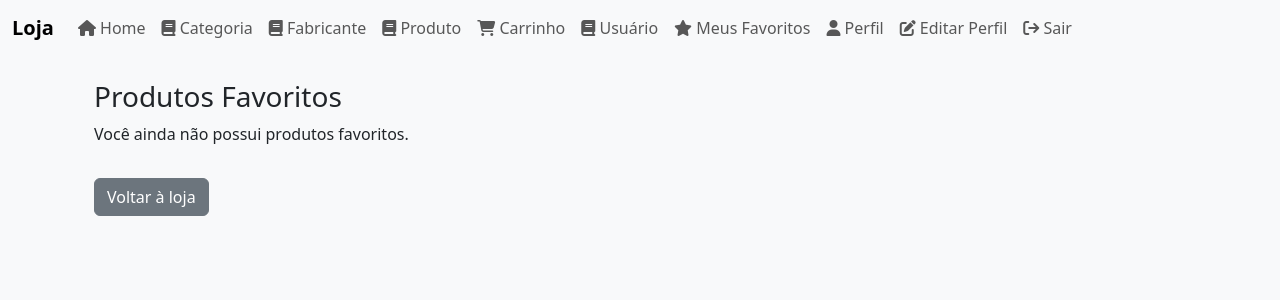
After one commit to jg-016/projeto3, a Django app: page /favorito/ in a window 1280 px wide. The commit adds this page. Shown: the top 300 px of the page. Run offline with Django 4.2, Linux system fonts and the light colour scheme; a user stored in the database is signed in; data comes from the database, SQL or seed files in the repository; both versions use the stored data as it was after the commit.

Commit message:
capitulo20 + alterações

```diff
--- a/projeto3-main/loja/models/__init__.py
+++ b/projeto3-main/loja/models/__init__.py
@@ -3,5 +3,6 @@ from .Categoria import Categoria
 from .Produto import Produto
 from .Usuario import Usuario
 from .Carrinho import Carrinho, CarrinhoItem
+from .Favorito import Favorito
 
-__all__ = ['Fabricante', 'Categoria', 'Produto', 'Usuario', 'Carrinho', 'CarrinhoItem']
+__all__ = ['Fabricante', 'Categoria', 'Produto', 'Usuario', 'Carrinho', 'CarrinhoItem', 'Favorito']
--- a/projeto3-main/loja/templates/carrinho/carrinho-listar.html
+++ b/projeto3-main/loja/templates/carrinho/carrinho-listar.html
@@ -20,7 +20,11 @@
     {% for item in itens %}
       <div class="row align-items-center py-2 border-bottom">
         <div class="col-md-3">{{ item.produto.produto }}</div>
-        <div class="col-md-2">{{ item.quantidade }}</div>
+        <div class="col-md-2">
+          <a href="{% url 'diminuir_quantidade' item.id %}" class="btn btn-secondary btn-sm">-</a>
+          {{ item.quantidade }}
+          <a href="{% url 'adicionar_quantidade' item.id %}" class="btn btn-primary btn-sm">+</a>
+        </div>
         <div class="col-md-2">R$ {{ item.preco|floatformat:2 }}</div>
         <div class="col-md-2">R$ {{ item.total|floatformat:2 }}</div>
         <div class="col-md-3">
--- /dev/null
+++ b/projeto3-main/loja/templates/favoritos/favoritos-listar.html
@@ -0,0 +1,25 @@
+{% extends 'loja/base.html' %}
+
+{% block title %}Favoritos{% endblock %}
+
+{% block content %}
+<div class="container">
+  <h3>Produtos Favoritos</h3>
+
+  {% if favoritos %}
+    {% for favorito in favoritos %}
+      <div class="row border-bottom py-2 align-items-center">
+        <div class="col-md-4">{{ favorito.produto.produto }}</div>
+        <div class="col-md-3">R$ {{ favorito.produto.preco|floatformat:2 }}</div>
+        <div class="col-md-3">
+          <a href="{% url 'create_carrinhoitem' favorito.produto.id %}" class="btn btn-primary btn-sm">Comprar</a>
+        </div>
+      </div>
+    {% endfor %}
+  {% else %}
+    <p>Você ainda não possui produtos favoritos.</p>
+  {% endif %}
+
+  <a href="{% url 'home' %}" class="btn btn-secondary mt-3">Voltar à loja</a>
+</div>
+{% endblock %}
--- a/projeto3-main/loja/templates/loja/base.html
+++ b/projeto3-main/loja/templates/loja/base.html
@@ -50,6 +50,11 @@
             </li>
             {% if user.is_authenticated %}
               <li class="nav-item">
+                <a class="nav-link" href="{% url 'listar_favoritos' %}">
+                  <i class="fa fa-star"></i> Meus Favoritos
+                </a>
+              </li>
+              <li class="nav-item">
                 <a class="nav-link" href="{% url 'usuario' %}">
                   <i class="fa fa-user"></i> Perfil
                 </a>
--- a/projeto3-main/loja/templates/loja/home.html
+++ b/projeto3-main/loja/templates/loja/home.html
@@ -4,6 +4,9 @@
 
 {% block content %}
   <h1>Home</h1>
+  {% if user.is_authenticated %}
+    <p><a class="btn btn-primary" href="{% url 'listar_favoritos' %}">Meus Favoritos</a></p>
+  {% endif %}
   <p><a class="btn btn-primary" href="{% url 'home' %}">Voltar</a></p>
   <form method="get" action="{% url 'home' %}">
     <input class="form-control" name="q" placeholder="Pesquisar...">
--- a/projeto3-main/loja/templates/loja/produto.html
+++ b/projeto3-main/loja/templates/loja/produto.html
@@ -27,6 +27,7 @@
           <a class="btn btn-sm btn-success" href="{% url 'create_carrinhoitem' p.id %}">
             <i class="fa fa-plus"></i> Comprar
           </a>
+          <a class="btn btn-sm btn-warning" href="{% url 'favoritar_produto' p.id %}">Favoritar</a>
           <a class="btn btn-sm btn-primary" href="{% url 'produto_detail' p.id %}">Ver</a>
           <a class="btn btn-sm btn-warning" href="{% url 'produto_edit' p.id %}">Editar</a>
           <a class="btn btn-sm btn-danger" href="{% url 'produto_delete' p.id %}">Excluir</a>
--- a/projeto3-main/loja/urls/CarrinhoUrls.py
+++ b/projeto3-main/loja/urls/CarrinhoUrls.py
@@ -1,8 +1,10 @@
 from django.urls import path
 
 from loja.views.CarrinhoView import (
+    adicionar_quantidade_view,
     confirmar_carrinho_view,
     create_carrinhoitem_view,
+    diminuir_quantidade_view,
     list_carrinho_view,
     remover_item_view,
 )
@@ -12,4 +14,6 @@ urlpatterns = [
     path('<int:produto_id>', create_carrinhoitem_view, name='create_carrinhoitem'),
     path('confirmar', confirmar_carrinho_view, name='confirmar_carrinho'),
     path('remover/<int:item_id>/', remover_item_view, name='remover_carrinhoitem'),
+    path('adicionar/<int:item_id>/', adicionar_quantidade_view, name='adicionar_quantidade'),
+    path('diminuir/<int:item_id>/', diminuir_quantidade_view, name='diminuir_quantidade'),
 ]
--- /dev/null
+++ b/projeto3-main/loja/views/FavoritoView.py
@@ -0,0 +1,27 @@
+from django.contrib.auth.decorators import login_required
+from django.shortcuts import get_object_or_404, redirect, render
+
+from loja.models import Favorito, Produto
+
+
+@login_required
+def favoritar_produto_view(request, produto_id):
+    produto = get_object_or_404(Produto, id=produto_id)
+
+    favorito = Favorito.objects.filter(user=request.user, produto=produto).first()
+
+    if not favorito:
+        Favorito.objects.create(user=request.user, produto=produto)
+
+    return redirect('/')
+
+
+@login_required
+def listar_favoritos_view(request):
+    favoritos = Favorito.objects.filter(user=request.user).select_related('produto')
+
+    context = {
+        'favoritos': favoritos,
+    }
+
+    return render(request, 'favoritos/favoritos-listar.html', context=context)
--- a/projeto3-main/projeto3/urls.py
+++ b/projeto3-main/projeto3/urls.py
@@ -7,6 +7,7 @@ urlpatterns = [
     path('admin/', admin.site.urls),
     path('', include('loja.urls')),
     path('carrinho/', include('loja.urls.CarrinhoUrls')),
+    path('favorito/', include('loja.urls.FavoritoUrls')),
 ]
 
 if settings.DEBUG:
```
Also changed, not shown: projeto3-main/loja/models/Favorito.py (added, +13 -0 lines), projeto3-main/loja/templates/carrinho/carrinho-confirmado.html (+16 -0 lines), projeto3-main/loja/urls/FavoritoUrls.py (added, +8 -0 lines), projeto3-main/loja/views/CarrinhoView.py (+25 -1 lines), projeto3-main/loja/views/__init__.py (+7 -0 lines), projeto3-main/db.sqlite3, projeto3-main/loja/migrations/0004_favorito.py (added).
